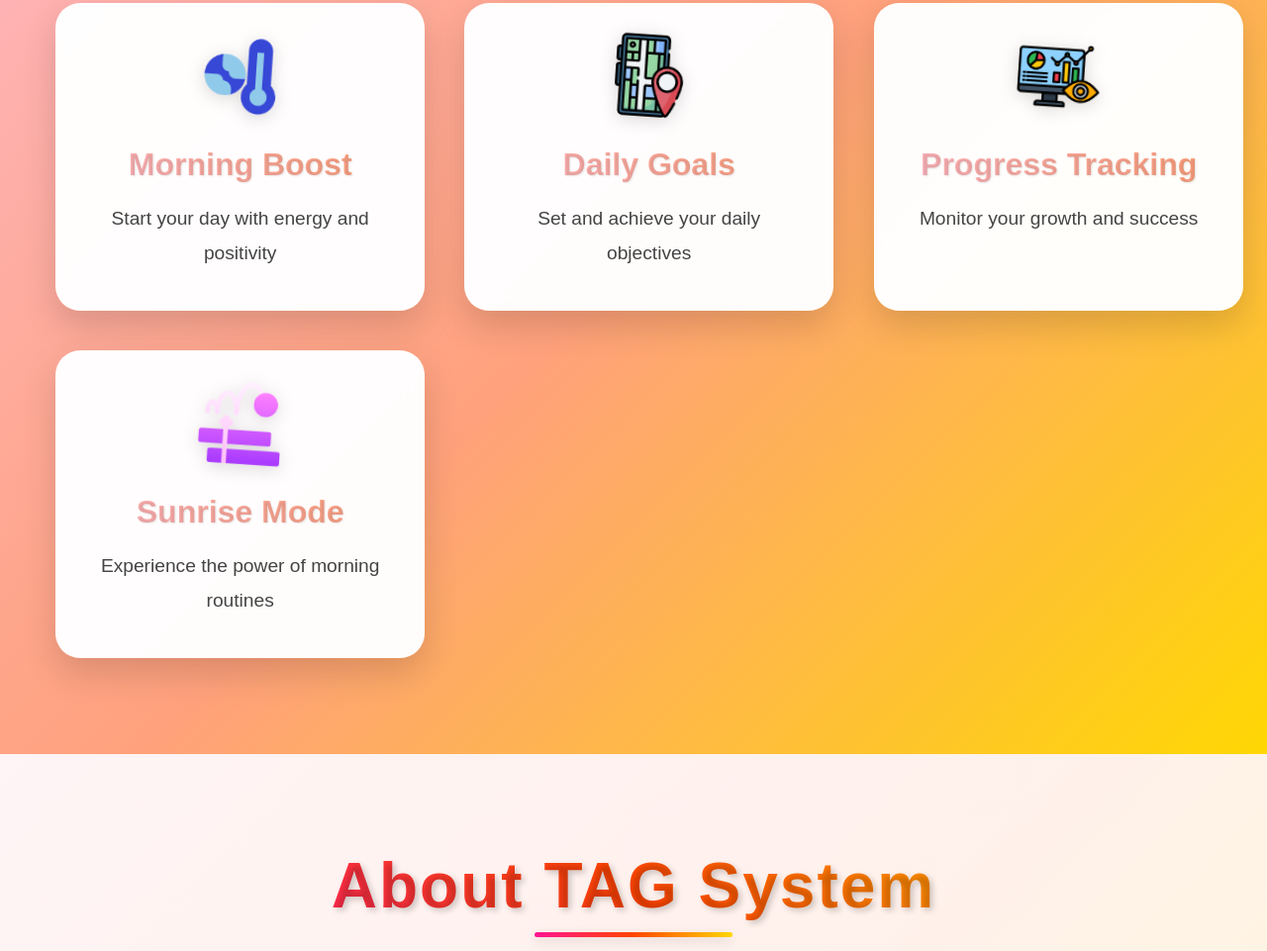
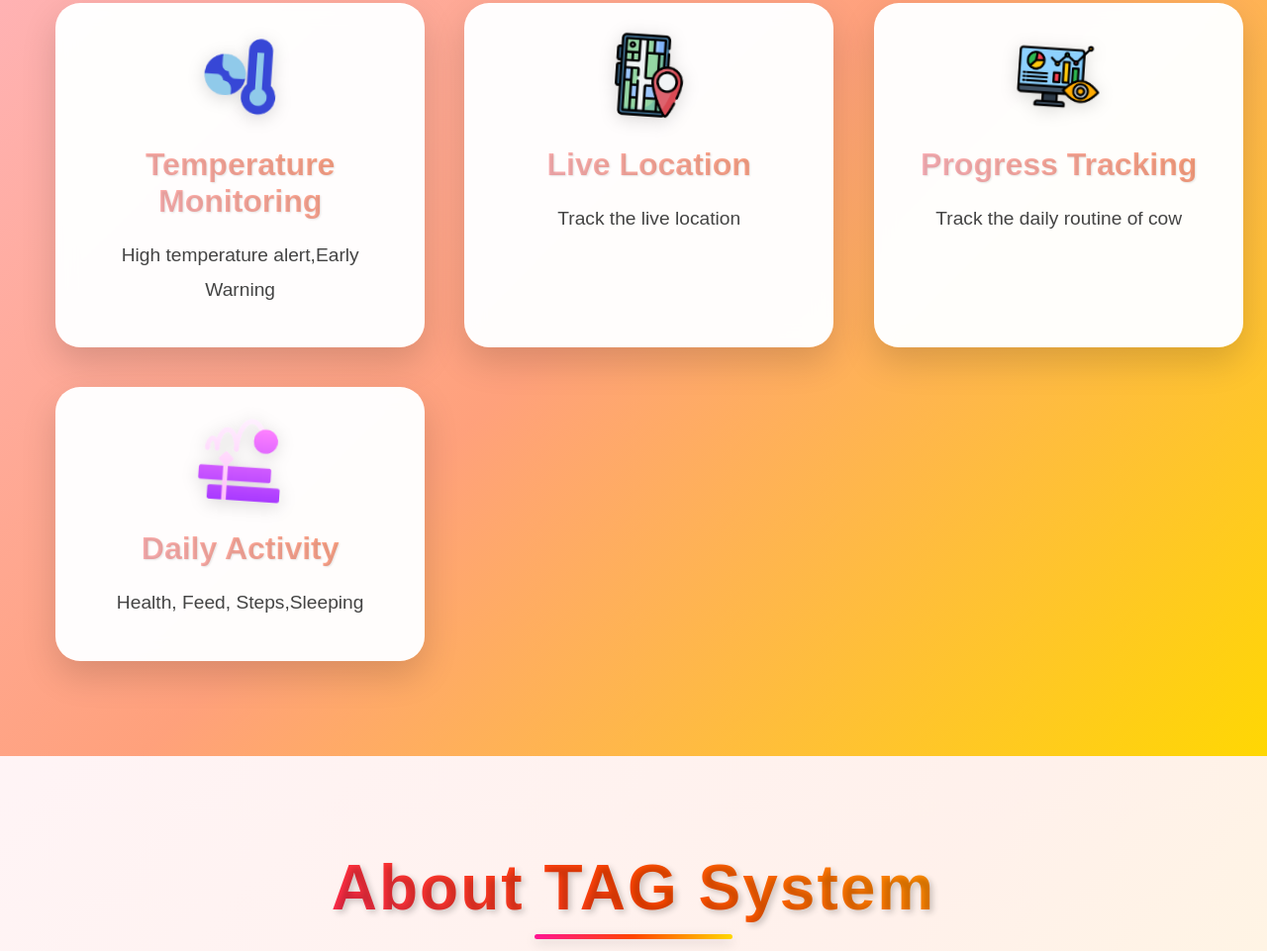
Before and after one commit to shivamapatel03/cmt, a plain HTML site: page index.html in a window 1280 px wide. Shown: the part 1099-2060 px from the top of the page at 99% size. Drawn offline with Linux system fonts and the light colour scheme.

Commit message:
Update index.html

```diff
--- a/index.html
+++ b/index.html
@@ -136,29 +136,29 @@
                     <div class="card-icon">
                         <img src="images/1.png" alt="Morning Boost">
                     </div>
-                    <h3>Morning Boost</h3>
-                    <p>Start your day with energy and positivity</p>
+                    <h3>Temperature Monitoring</h3>
+                    <p>High temperature alert,Early Warning</p>
                 </div>
                 <div class="feature-card">
                     <div class="card-icon">
                         <img src="images/2.png" alt="Daily Goals">
                     </div>
-                    <h3>Daily Goals</h3>
-                    <p>Set and achieve your daily objectives</p>
+                    <h3>Live Location</h3>
+                    <p>Track the live location</p>
                 </div>
                 <div class="feature-card">
                     <div class="card-icon">
                         <img src="images/3.png" alt="Progress Tracking">
                     </div>
                     <h3>Progress Tracking</h3>
-                    <p>Monitor your growth and success</p>
+                    <p>Track the daily routine of cow</p>
                 </div>
                 <div class="feature-card">
                     <div class="card-icon">
                         <img src="images/4.png" alt="Sunrise Mode">
                     </div>
-                    <h3>Sunrise Mode</h3>
-                    <p>Experience the power of morning routines</p>
+                    <h3>Daily Activity</h3>
+                    <p>Health, Feed, Steps,Sleeping</p>
                 </div>
             </div>
         </div>
```
